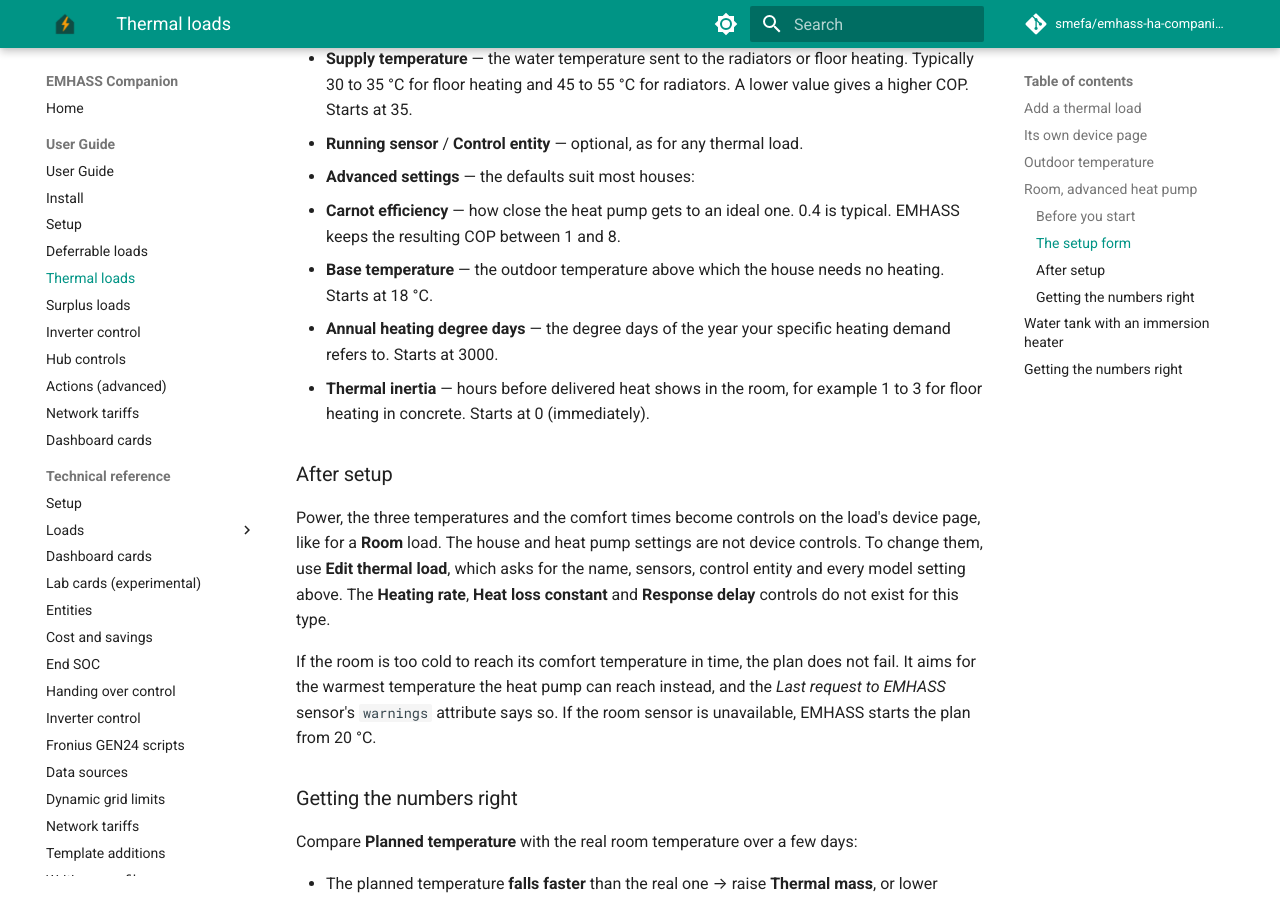
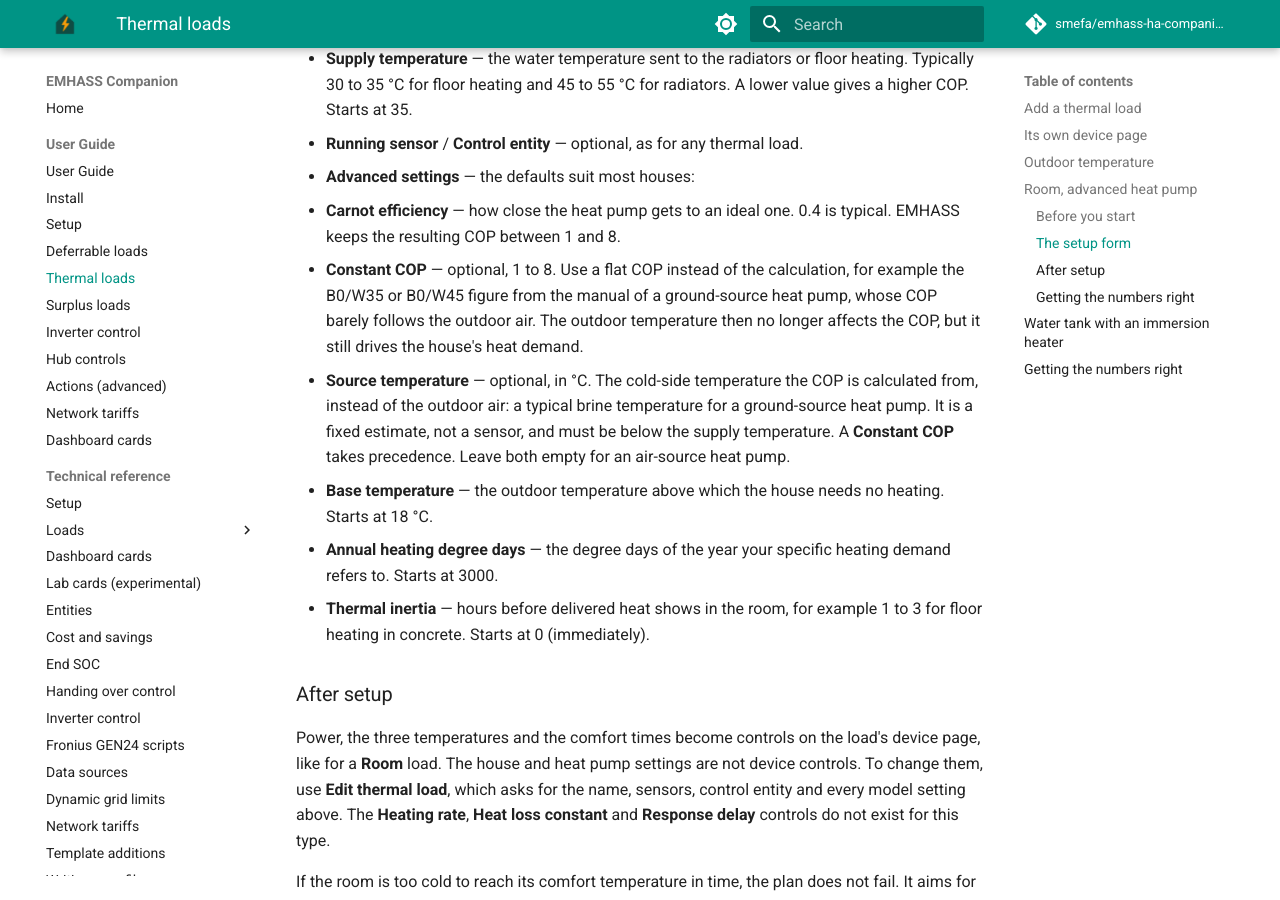
Before and after one commit to smefa/emhass-ha-companion, an MkDocs documentation site: the page built from docs/guide/thermal_loads.md, in a window 1280 px wide and 900 px high, scrolled down 5171 px. Built offline with MkDocs 1.6.1 and Material for MkDocs 9.7.7, drawn with Linux system fonts in a browser that asks for light colours; comment, search, counter and statistics services are not loaded.

Commit message:
fix: sort imports, fix sv network placeholder, document constant COP
Co-Authored-By: Claude Sonnet 5.5 <noreply@anthropic.com>

```diff
--- a/docs/guide/thermal_loads.md
+++ b/docs/guide/thermal_loads.md
@@ -148,6 +148,16 @@ that works, or if the load cools.
 - **Advanced settings** — the defaults suit most houses:
   - **Carnot efficiency** — how close the heat pump gets to an ideal one.
     0.4 is typical. EMHASS keeps the resulting COP between 1 and 8.
+  - **Constant COP** — optional, 1 to 8. Use a flat COP instead of the
+    calculation, for example the B0/W35 or B0/W45 figure from the manual of a
+    ground-source heat pump, whose COP barely follows the outdoor air. The
+    outdoor temperature then no longer affects the COP, but it still drives
+    the house's heat demand.
+  - **Source temperature** — optional, in °C. The cold-side temperature the
+    COP is calculated from, instead of the outdoor air: a typical brine
+    temperature for a ground-source heat pump. It is a fixed estimate, not a
+    sensor, and must be below the supply temperature. A **Constant COP**
+    takes precedence. Leave both empty for an air-source heat pump.
   - **Base temperature** — the outdoor temperature above which the house needs
     no heating. Starts at 18 °C.
   - **Annual heating degree days** — the degree days of the year your specific
```
Also changed, not shown: 3 other files.
